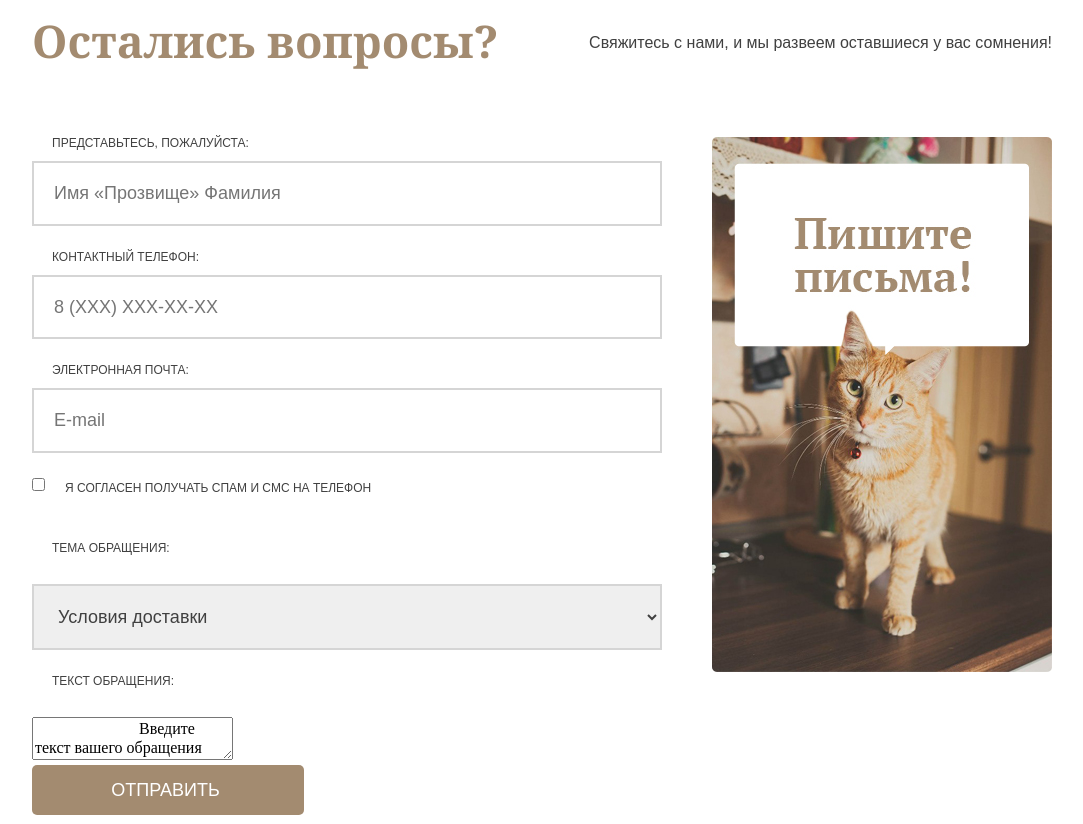
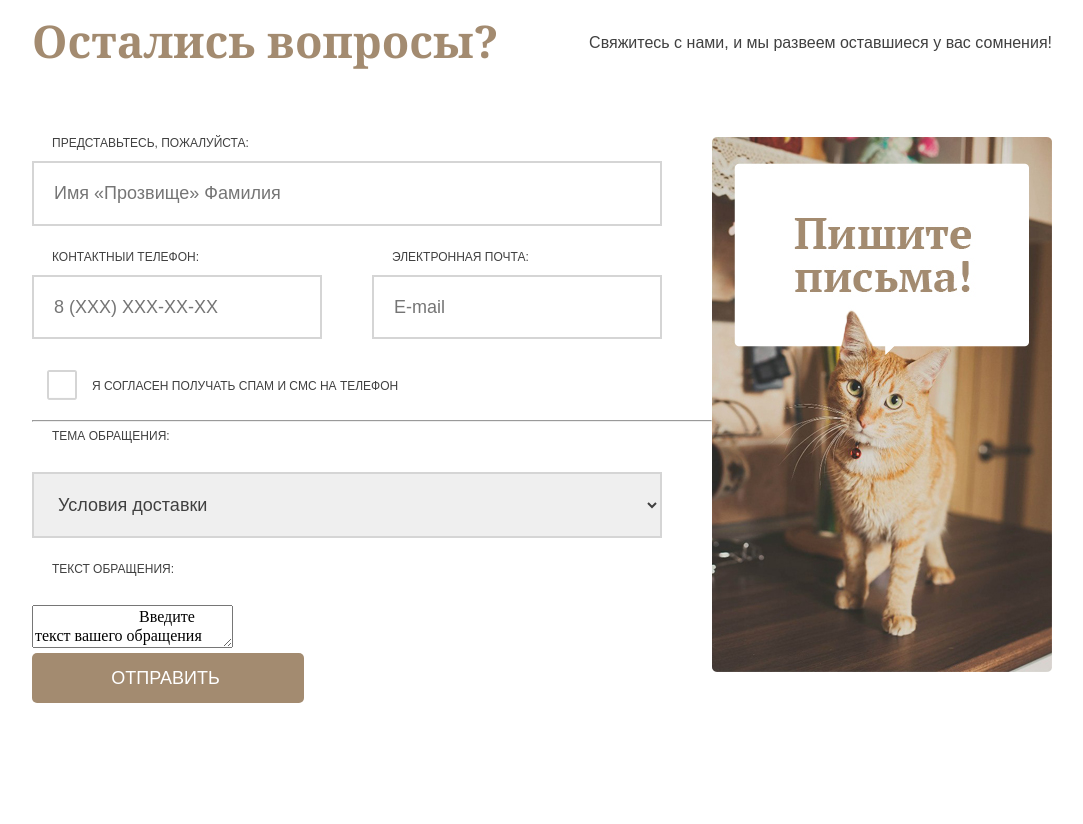
Before and after one commit to Shalunoff-m/GreatKeksby, a website: page index.html in a window 1280 px wide. Shown: the part 3080-3904 px from the top of the page, without its empty margins (98-1181 px from the left). Drawn offline with Linux system fonts and the light colour scheme.

Commit message:
guqestion +

```diff
--- a/index.html
+++ b/index.html
@@ -195,28 +195,39 @@
                 <form class="questions__form formData" action="# " method="POST ">
 
                     <div class="questions__ColumnLeft">
+                        <div class="formData__element">
                             <label class="formData__label" for="firstName ">Представьтесь, пожалуйста:</label>
                             <input class="formData__input" type="text " id="firstName " name="firstname " placeholder="Имя «Прозвище» Фамилия">
+                        </div>
 
 
+                        <div class="formData__groupElements">
+                            <div class="formData__element formData__element--halfsize">
                                 <label class="formData__label" for="phone ">Контактный телефон:</label>
                                 <input class="formData__input" type="text " id="phone " name="phone" placeholder="8 (ХХХ) ХХХ-ХХ-ХХ">
+                            </div>
 
 
+                            <div class="formData__element formData__element--halfsize">
                                 <label class="formData__label" for="email ">Электронная почта:</label>
                                 <input class="formData__input" type="text " id="email " name="email " placeholder="E-mail">
+                            </div>
 
+                        </div>
                         <p class="formData__checkboxBlock">
 
-                            <input id="successMessage" type="checkbox" class="formData__checkbox">
+                            <input id="successMessage" type="checkbox" class="formData__checkbox visually-hidden">
                             <label for="successMessage" class="formData__label formData__label--checkbox">Я согласен получать спам и смс на телефон</label>
                         </p>
 
+                        <hr class="formData__element">
+                        <div class="formData__element">
                             <label class="formData__label" for="themeGuestion ">Тема обращения:</label><br>
                             <select class="formData__input formData__select" name="themeGuestion " id="themeGuestion ">
-              <option value="delivery ">Условия доставки</option>
-              <option value="tech ">Вопрос по эксплуатации</option>
+                              <option class="formData__select-option" value="delivery">Условия доставки</option>
+                              <option class="formData__select-option" value="tech">Вопрос по эксплуатации</option>
                             </select>
+                        </div>
 
                         <label class="formData__label" for="questionText ">Текст обращения:</label><br>
                         <textarea class="formData__textarea" id="questionText ">
--- a/style.scss
+++ b/style.scss
@@ -477,7 +477,7 @@ body {
 }
 
 .questions__ColumnLeft {
-    width: 630px;
+    width: 680px;
     float: left;
 }
 
@@ -512,12 +512,35 @@ body {
 }
 
 .formData__label--checkbox {
-    display: inline;
+    // display: inline;
+    padding-left: 60px;
+}
+
+.formData__label--checkbox::before {
+    display: block;
+    position: absolute;
+    left: 15px;
+    top: -10px;
+    width: 30px;
+    height: 30px;
+    background: url(../img/checkbox_unckecked.png) center center no-repeat;
+    content: "";
+}
+
+.formData__checkbox:checked~.formData__label--checkbox::before {
+    display: block;
+    position: absolute;
+    left: 15px;
+    top: -10px;
+    width: 30px;
+    height: 30px;
+    background: url(../img/checkbox_ckecked.png) center center no-repeat;
+    content: "";
 }
 
 .formData__checkboxBlock {
     display: block;
-    padding-bottom: 30px;
+    position: relative;
 }
 
 .formData__select {
@@ -525,3 +548,23 @@ body {
     padding: 20px;
     background-color: none;
 }
+
+.formData__select-option {
+    display: block;
+    padding: 20px;
+    background-color: none;
+}
+
+.formData__element {
+    width: auto;
+    padding-right: 50px;
+}
+
+.formData__element--halfsize {
+    width: 290px;
+    float: left;
+}
+
+.formData__groupElements {
+    overflow: auto;
+}
```
Also changed, not shown: css/style.css, img/checkbox_ckecked.png (added), img/checkbox_unckecked.png (added), 2 other files. Lines whose indentation alone changed are shown as unchanged.
